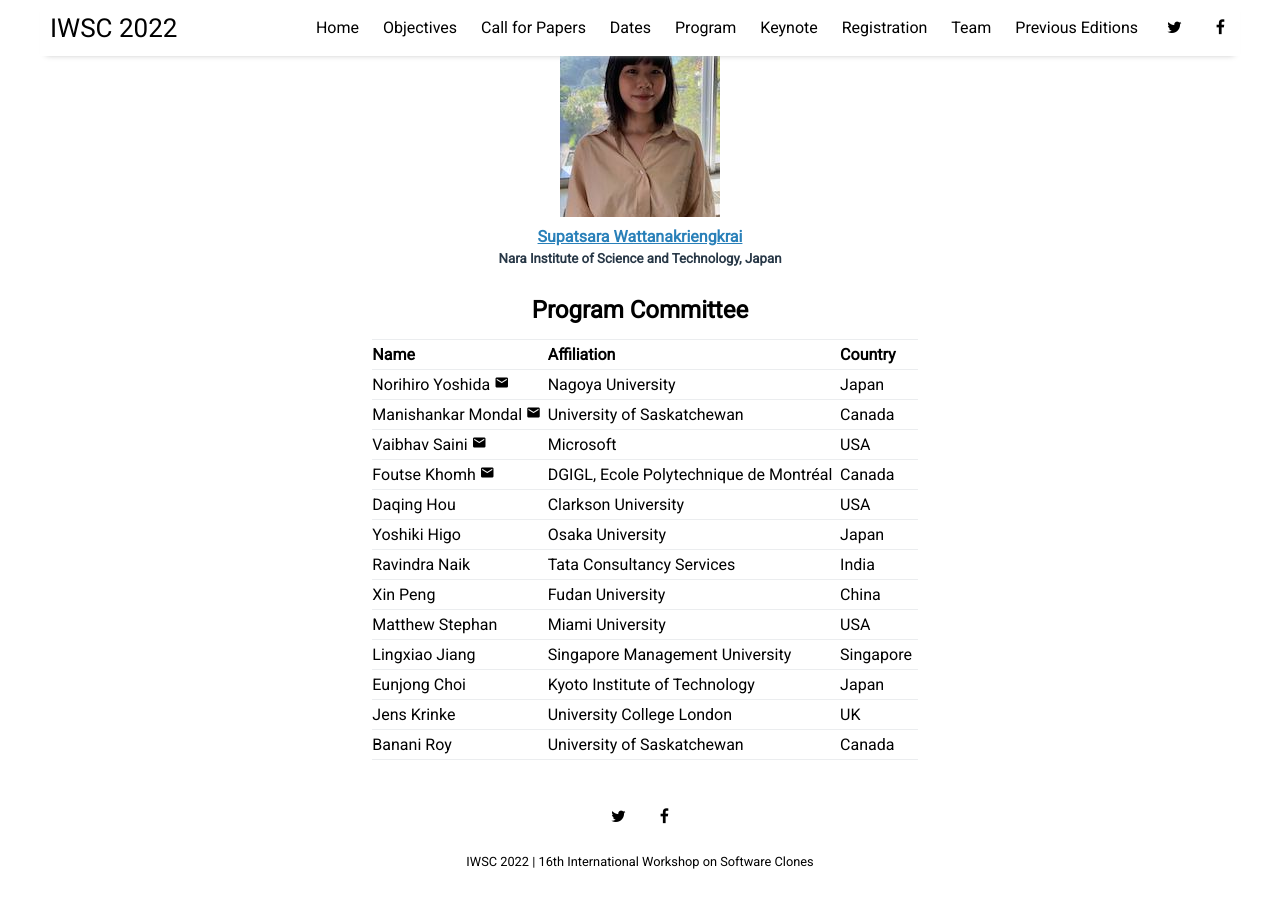
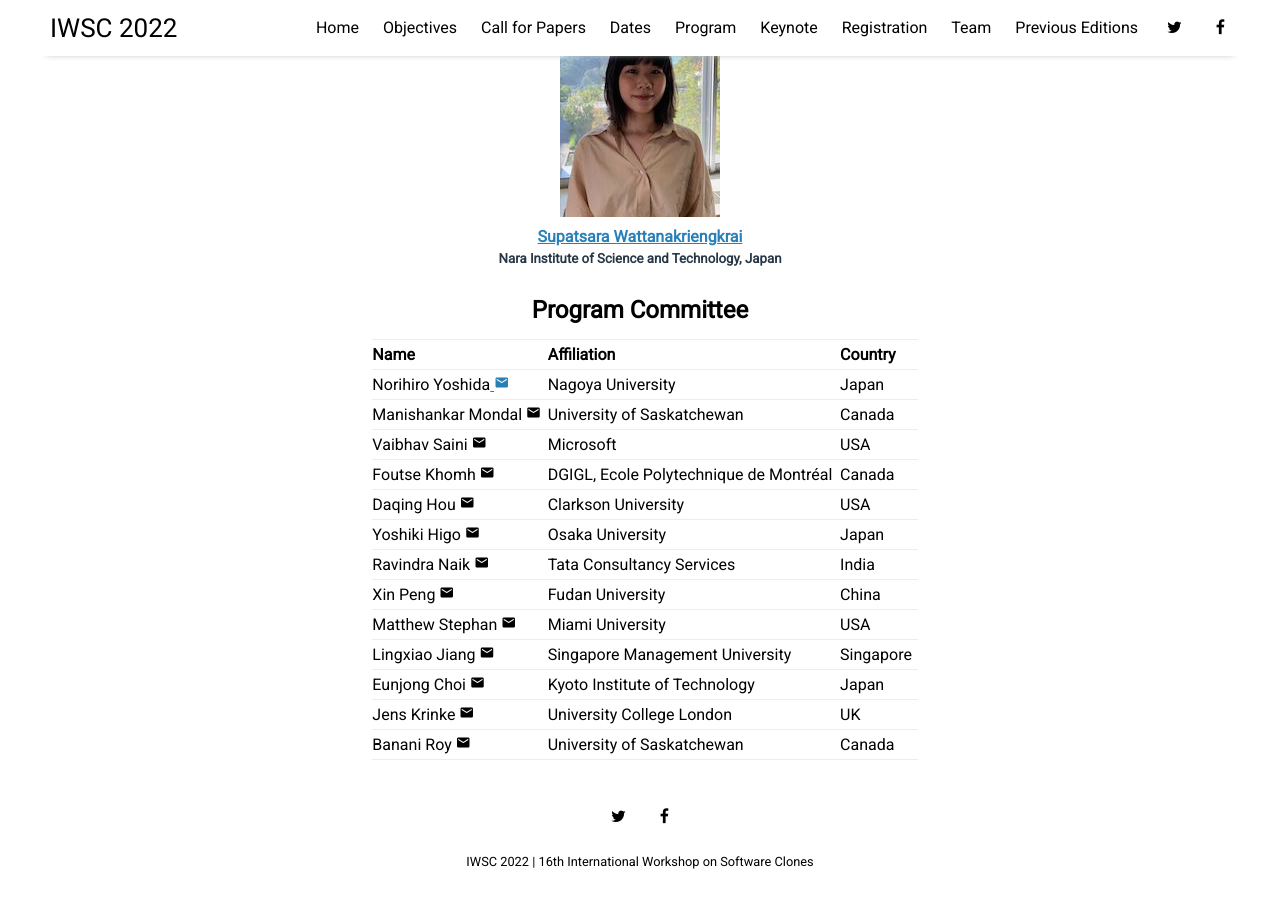
Before and after one commit to iwsc2023/iwsc2023.github.io, a Jekyll site: the page built from pages/team.html, in a window 1280 px wide and 900 px high, scrolled down 1527 px. Built offline with Jekyll 4.4.1, drawn with Linux system fonts in a browser that asks for light colours; nearby versions of some CDN libraries.

Commit message:
add PC (test)

```diff
--- a/pages/team.html
+++ b/pages/team.html
@@ -82,7 +82,7 @@ title: Team
                 <th class="th-col">Country</td>
               </tr>
           <tr>
-            <td class="tg-col">Norihiro Yoshida <i class="material-icons" style="font-size:15px;">email</i> </td>
+            <td class="tg-col">Norihiro Yoshida<a href="http://toshihirokamiya.com/#basic-info"> <i class="material-icons" style="font-size:15px;">email</i> </a> </td>
             <td class="tg-col">Nagoya University</td>
             <td class="tg-col">Japan</td>
           </tr>
@@ -102,47 +102,47 @@ title: Team
             <td class="tg-col">Canada</td>
           </tr>
           <tr>
-            <td class="tg-col">Daqing	Hou</td>
+            <td class="tg-col">Daqing	Hou <i class="material-icons" style="font-size:15px;">email</i></td>
             <td class="tg-col">Clarkson University</td>
             <td class="tg-col">USA</td>
           </tr>
           <tr>
-            <td class="tg-col">Yoshiki Higo</td>
+            <td class="tg-col">Yoshiki Higo <i class="material-icons" style="font-size:15px;">email</i></td>
             <td class="tg-col">Osaka University</td>
             <td class="tg-col">Japan</td>
           </tr>
           <tr>
-            <td class="tg-col">Ravindra Naik</td>
+            <td class="tg-col">Ravindra Naik <i class="material-icons" style="font-size:15px;">email</i></td>
             <td class="tg-col">Tata Consultancy Services</td>
             <td class="tg-col">India</td>
           </tr>
           <tr>
-            <td class="tg-col">Xin Peng</td>
+            <td class="tg-col">Xin Peng <i class="material-icons" style="font-size:15px;">email</i></td>
             <td class="tg-col">Fudan University</td>
             <td class="tg-col">China</td>
           </tr>
           <tr>
-            <td class="tg-col">Matthew Stephan</td>
+            <td class="tg-col">Matthew Stephan <i class="material-icons" style="font-size:15px;">email</i></td>
             <td class="tg-col">Miami University</td>
             <td class="tg-col">USA</td>
           </tr>
           <tr>
-            <td class="tg-col">Lingxiao Jiang</td>
+            <td class="tg-col">Lingxiao Jiang <i class="material-icons" style="font-size:15px;">email</i></td>
             <td class="tg-col">Singapore Management University</td>
             <td class="tg-col">Singapore</td>
           </tr>
           <tr>
-            <td class="tg-col">Eunjong	Choi</td>
+            <td class="tg-col">Eunjong	Choi <i class="material-icons" style="font-size:15px;">email</i></td>
             <td class="tg-col">Kyoto Institute of Technology</td>
             <td class="tg-col">Japan</td>
           </tr>
           <tr>
-            <td class="tg-col">Jens	Krinke</td>
+            <td class="tg-col">Jens	Krinke <i class="material-icons" style="font-size:15px;">email</i></td>
             <td class="tg-col">University College London</td>
             <td class="tg-col">UK</td>
           </tr>
           <tr>
-            <td class="tg-col">Banani	Roy</td>
+            <td class="tg-col">Banani	Roy <i class="material-icons" style="font-size:15px;">email</i></td>
             <td class="tg-col">University of Saskatchewan</td>
             <td class="tg-col">Canada</td>
           </tr>
```
